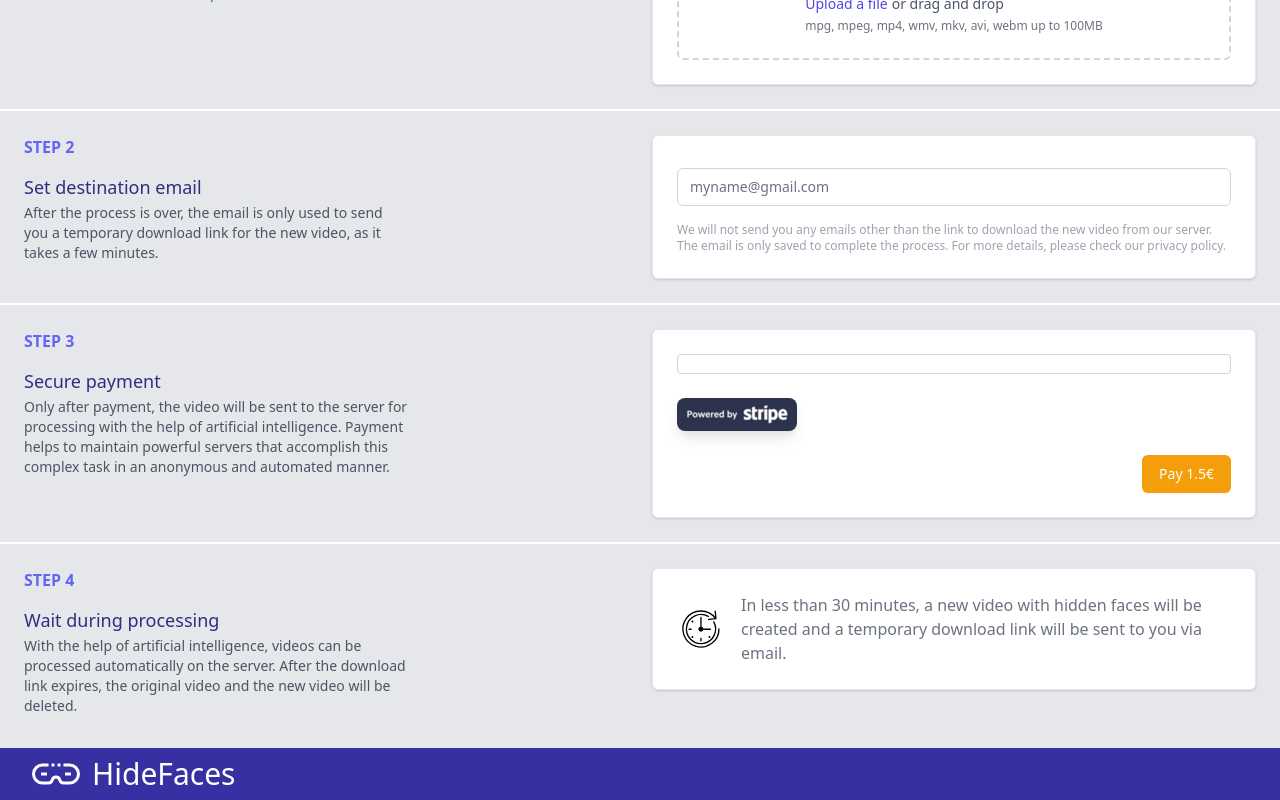
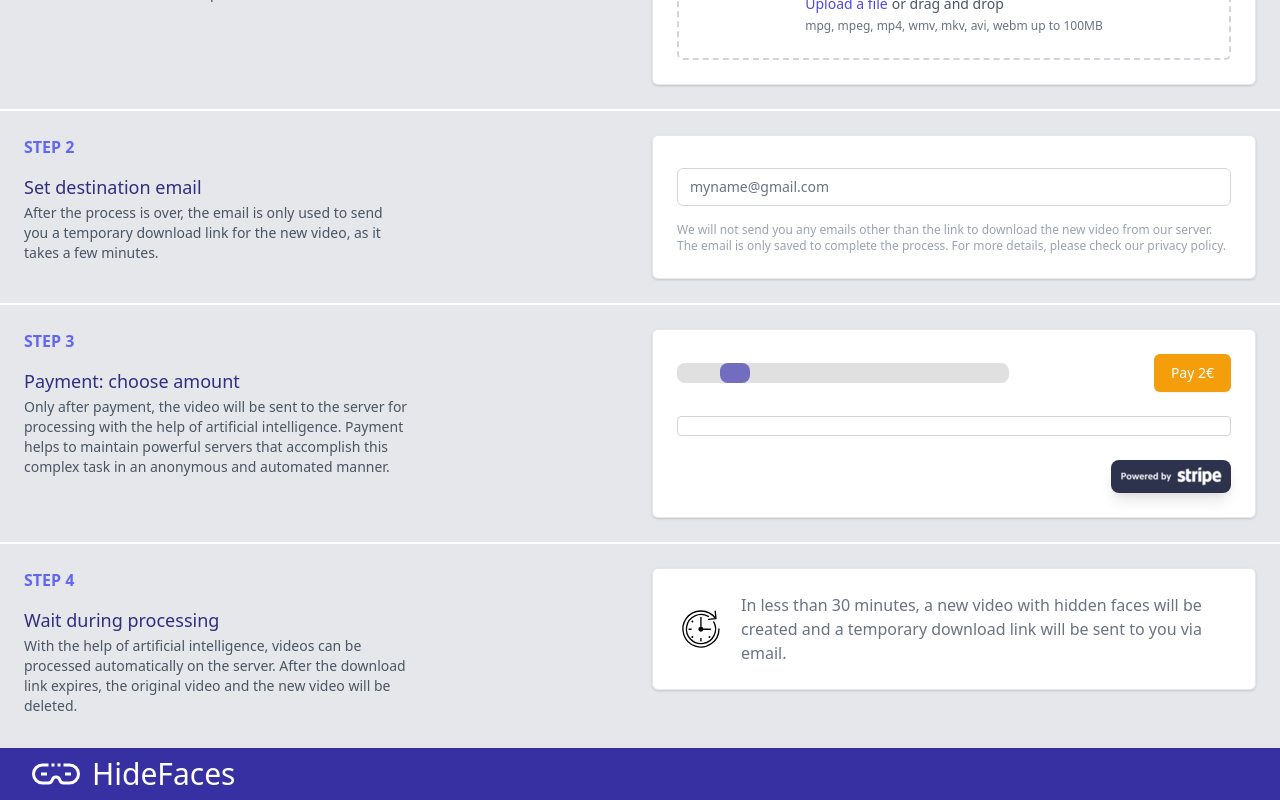
Before and after one commit to AppVery/hidefaces-web, a React (Create React App) app: page / in a window 1280 px wide. Shown: the part 1360-2160 px from the top of the page. Built offline with nearby package versions, Linux system fonts and the light colour scheme.

Commit message:
✨ allow choose payment amount

```diff
--- a/src/components/Stripe.tsx
+++ b/src/components/Stripe.tsx
@@ -7,11 +7,12 @@ import { stripeContent } from '../content/steps';
 
 const StripeCardElement: React.FC<{
   email: string;
-  handlePay: (token: Token | undefined) => void;
+  handlePay: (token: Token | undefined, quantity: string) => void;
 }> = ({ email, handlePay }) => {
   const stripe = useStripe();
   const elements = useElements();
   const [isCardComplete, setIsCardComplete] = useState(false);
+  const [quantity, setQuantity] = useState('2');
 
   const getToken = async (e: React.FormEvent<HTMLInputElement>) => {
     e.preventDefault();
@@ -25,21 +26,38 @@ const StripeCardElement: React.FC<{
     if (cardElement && isCardComplete) {
       const data = { name: email };
       const { token } = await stripe.createToken(cardElement, data);
-      handlePay(token);
+      handlePay(token, quantity);
     } else {
-      handlePay(undefined);
+      handlePay(undefined, quantity);
     }
+  };
+
+  const onChange = (e: React.FormEvent<HTMLInputElement>) => {
+    setQuantity(e.currentTarget.value);
   };
 
   return (
     <>
-      <CardElement className="card-field" onChange={(e) => setIsCardComplete(e.complete)} />
-      <img className="rounded-lg shadow-lg" src={`/images/stripe.png`} alt="stripe-badge" />
-      <div className="text-right">
+      <div className="flex justify-between items-center mb-4">
+        <input
+          className="slider rounded-lg appearance-none w-3/5"
+          type="range"
+          name="quantity"
+          id="quantity"
+          min="1.5"
+          max="5"
+          step="0.1"
+          value={quantity}
+          onChange={onChange}
+        />
         <CtaButton
-          text={stripeContent.button}
+          text={stripeContent.button(quantity)}
           onClick={(e: React.FormEvent<HTMLInputElement>) => getToken(e)}
         />
+      </div>
+      <CardElement className="card-field" onChange={(e) => setIsCardComplete(e.complete)} />
+      <div className="flex justify-end">
+        <img className="rounded-lg shadow-lg" src={`/images/stripe.png`} alt="stripe-badge" />
       </div>
     </>
   );
@@ -47,7 +65,7 @@ const StripeCardElement: React.FC<{
 
 const Stripe: React.FC<{
   email: string;
-  handlePay: (token: Token | undefined) => void;
+  handlePay: (token: Token | undefined, quantity: string) => void;
 }> = ({ email, handlePay }) => {
   const stripePromise = useMemo(() => loadStripe(config.STRIPE_KEY), [config.STRIPE_KEY]);
   return (
--- a/src/containers/Steps.tsx
+++ b/src/containers/Steps.tsx
@@ -39,9 +39,14 @@ const Setps: React.FC<{ startRef: React.RefObject<HTMLInputElement> }> = ({ star
     showModal(false);
   };
 
-  const getTempUploadUrl = async (token: string) => {
+  const getTempUploadUrl = async (token: string, quantity: string) => {
     try {
-      const result = await axios.post(config.endpoint, { email, token, filename: file?.name });
+      const result = await axios.post(config.endpoint, {
+        email,
+        token,
+        filename: file?.name,
+        quantity,
+      });
       console.log('url', result);
       if (200 === result.status) {
         setModalData({
@@ -95,8 +100,8 @@ const Setps: React.FC<{ startRef: React.RefObject<HTMLInputElement> }> = ({ star
     }
   };
 
-  const handlePay = async (token: Token | undefined) => {
-    console.log('handlePay', token);
+  const handlePay = async (token: Token | undefined, quantity: string) => {
+    console.log('handlePay', token, quantity);
     if (file && email && token) {
       setModalData({
         error: false,
@@ -105,7 +110,7 @@ const Setps: React.FC<{ startRef: React.RefObject<HTMLInputElement> }> = ({ star
         loading: true,
       });
       openModal();
-      const { id, url } = await getTempUploadUrl(token.id);
+      const { id, url } = await getTempUploadUrl(token.id, quantity);
       if (id && url) {
         await uploadVideo(id, url);
       }
--- a/src/content/steps.ts
+++ b/src/content/steps.ts
@@ -13,7 +13,7 @@ export const stepsContent = [
   },
   {
     title: 'Step 3',
-    subtitle: 'Secure payment',
+    subtitle: 'Payment: choose amount',
     description:
       'Only after payment, the video will be sent to the server for processing with the help of artificial intelligence. Payment helps to maintain powerful servers that accomplish this complex task in an anonymous and automated manner.',
   },
@@ -37,7 +37,7 @@ export const emailContent = {
 };
 
 export const stripeContent = {
-  button: 'Pay 1.5€',
+  button: (number: string): string => `Pay ${number}€`,
 };
 
 export const waitContent = {
--- a/src/index.css
+++ b/src/index.css
@@ -30,3 +30,35 @@
     transform: rotate(-360deg);
   }
 }
+
+.slider {
+  -webkit-appearance: none;
+  height: 20px;
+  background: #d3d3d3;
+  outline: none;
+  opacity: 0.7;
+  -webkit-transition: 0.2s;
+  transition: opacity 0.2s;
+}
+
+.slider:hover {
+  opacity: 1;
+}
+
+.slider::-webkit-slider-thumb {
+  -webkit-appearance: none;
+  appearance: none;
+  width: 30px;
+  height: 20px;
+  border-radius: 0.5rem;
+  background: rgb(55, 48, 163);
+  cursor: pointer;
+}
+
+.slider::-moz-range-thumb {
+  width: 30px;
+  height: 20px;
+  border-radius: 0.5rem;
+  background: rgb(55, 48, 163);
+  cursor: pointer;
+}
```
